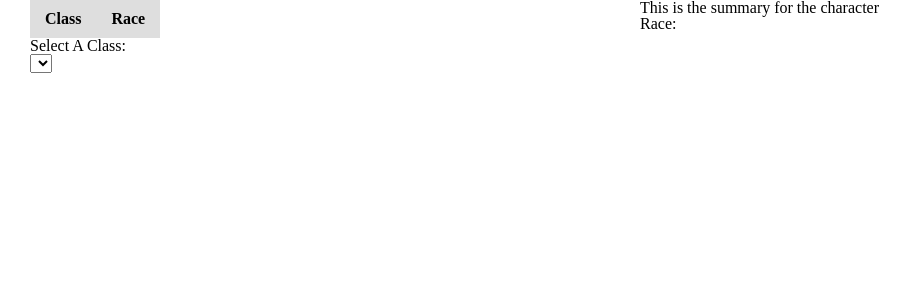
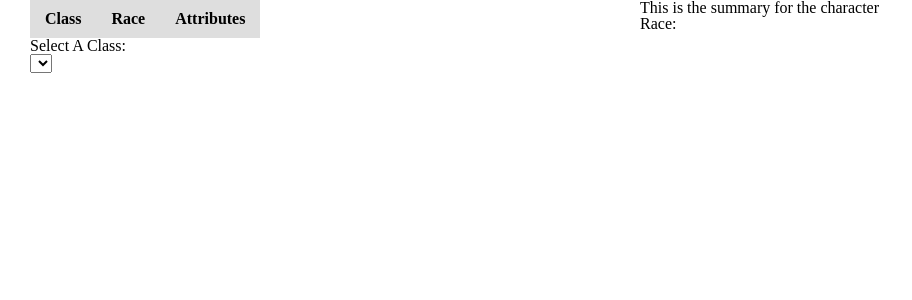
Before and after one commit to daigled/mbz_dnd, a React (Vite) app: page / in a window 1280 px wide. Shown: the top 300 px of the page, without its empty margins (0-912 px from the left). Built offline with nearby package versions, Linux system fonts and the light colour scheme.

Commit message:
was working on my own fork and forgot to add the tab to the tabs

```diff
--- a/src/components/CharacterBuilder.tsx
+++ b/src/components/CharacterBuilder.tsx
@@ -1,6 +1,7 @@
 import Tabs from './Tabs'
 import ClassTab from './class/ClassTab'
 import RaceTab from './race/RaceTab'
+import AttributesTab from './attributes/AttributesTab'
 
 function CharacterBuilder(props: any) {
 	const { character, setCharacter } = props
@@ -24,6 +25,11 @@ function CharacterBuilder(props: any) {
 				/>
 			),
 		},
+		{
+			id: 'attribute-selection',
+			name: 'Attributes',
+			content: <AttributesTab />,
+		},
 	]
 
 	return (
```
